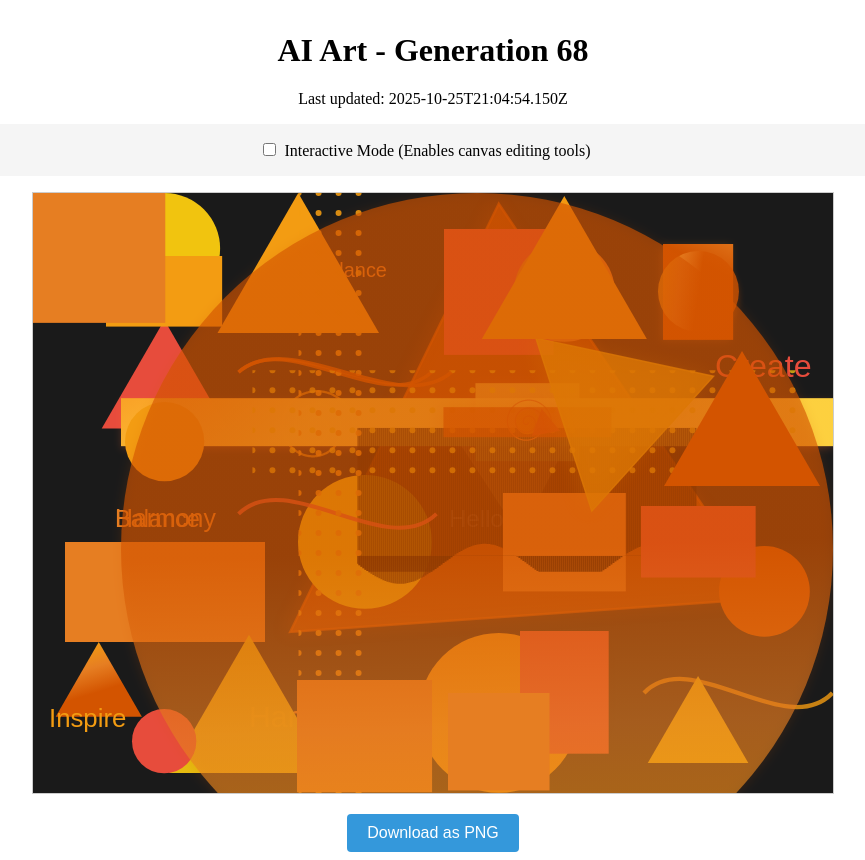
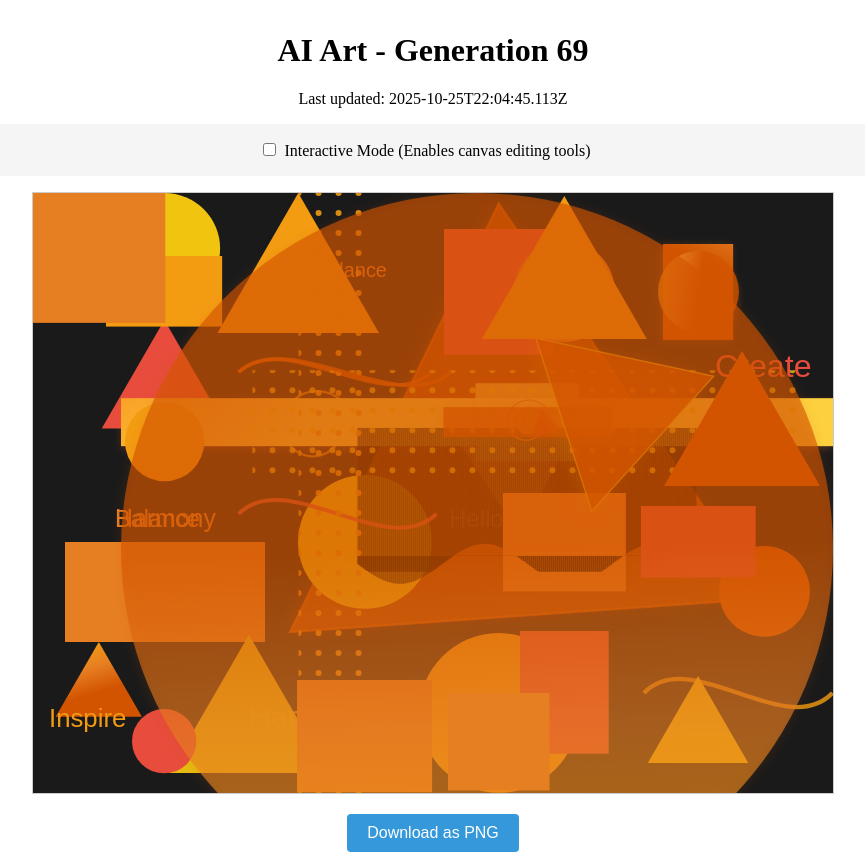
Before and after one commit to mcclowes/ai-art, a React (Vite) app: page / in a window 1280 px wide. Shown: the whole page, without its empty margins (207-1072 px from the left). Built offline with nearby package versions, Linux system fonts and the light colour scheme.

Commit message:
Improve artwork - Generation 69

```diff
--- a/src/artwork-state.ts
+++ b/src/artwork-state.ts
@@ -632,7 +632,7 @@ export const artworkState: ArtworkState = {
       "x": 494.4375772558714,
       "y": 229.17181705809645,
       "size": 105,
-      "fillStyle": "#f1c40f",
+      "fillStyle": "#d35400",
       "strokeStyle": "#f1c40f",
       "strokeWidth": 1.3920927464864548,
       "rotation": 72.09355391469319,
@@ -728,7 +728,7 @@ export const artworkState: ArtworkState = {
       "id": "element_1761426294150"
     }
   ],
-  "generation": 68,
-  "lastUpdated": "2025-10-25T21:04:54.150Z",
+  "generation": 69,
+  "lastUpdated": "2025-10-25T22:04:45.113Z",
   "cycleStarted": "2025-10-23T02:33:03.243Z"
 };
```
